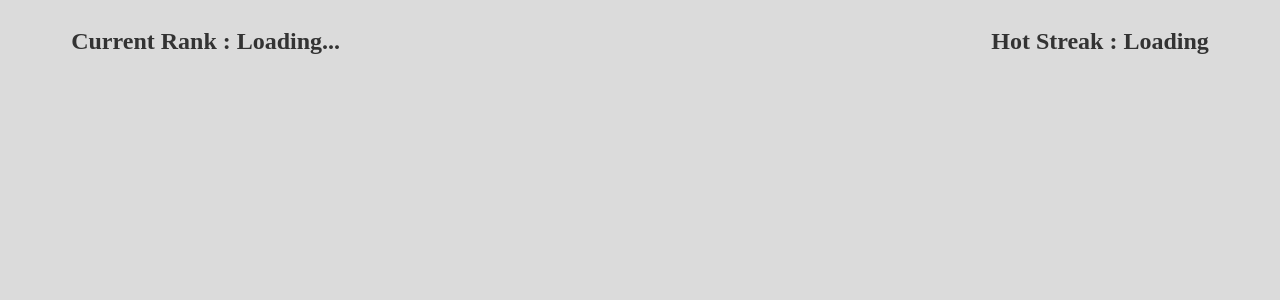
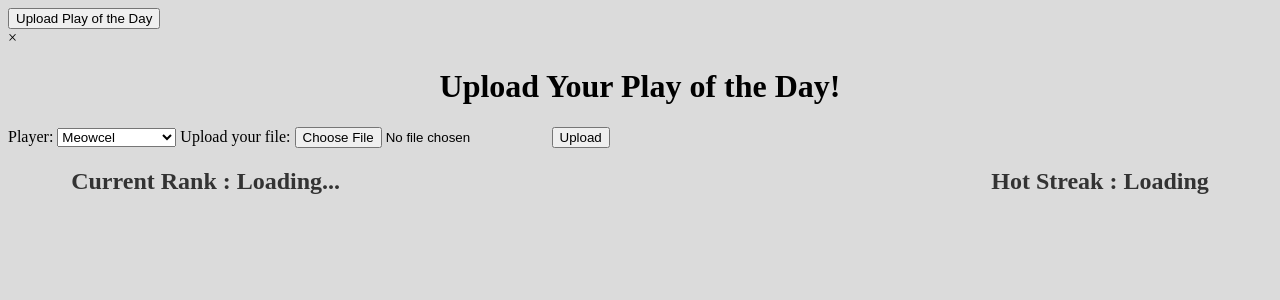
Before and after one commit to ReeceL0ck/FanSite, a FastAPI app: template templates/mainplay.html in a window 1280 px wide. Shown: the top 300 px of the page. Run offline with FastAPI, Linux system fonts and the light colour scheme; the template is opened without the code that fills it, so the values that code supplies are empty.

Commit message:
Added templates

```diff
--- /dev/null
+++ b/static/js/modal.js
@@ -0,0 +1,13 @@
+function openModal() {
+    document.getElementById('modal').classList.add('active');
+}
+
+function closeModal() {
+    document.getElementById('modal').classList.remove('active');
+}
+
+function closeModalOnOverlay(event) {
+    if (event.target.id === 'modal') {
+        closeModal();
+    }
+}
--- a/templates/base.html
+++ b/templates/base.html
@@ -4,12 +4,13 @@
   <title>Play of the day!</title>
   {% block styles  %}
     <link rel="icon" href="{{cdn}}/img/icon/favicon.ico" type="image/x-icon" />
-    <link href="{{ url_for('static', path='/style.css') }}" rel="stylesheet">
+    <link href="{{ url_for('static', path='css/style.css') }}" rel="stylesheet">
+    <script src="static/js/modal.js" defer></script>
   {% endblock %}
 </head>
 
 <body>
-  <div class="container ">
+  <div class="container">
   <div class="span-24 last">
   {% block body %}
 
--- a/templates/mainplay.html
+++ b/templates/mainplay.html
@@ -1,11 +1,34 @@
 {% extends "base.html" %}
+{% block main_body %}
+  <button onclick="openModal()">Upload Play of the Day</button>
 
-{% block main_body %}
-<div>
-    <div>
+    <div class="modal" id="modal" onclick="closeModalOnOverlay(event)">
+        <div class="modal-content">
+            <span class="close" onclick="closeModal()">&times;</span>
+            <form action="clips/uploadfile/" method="post" enctype="multipart/for   m-data">
+                <h1>Upload Your Play of the Day!</h1>
+                <label for="player">Player:</label>
+                <select id="player" name="player">
+                <option value="Meowcel">Meowcel</option>
+                <option value="Savage John">Savage John</option>
+                <option value="Larry Longstride">Larry Longstride</option>
+                <option value="Kid Balls Pro">Kid Balls Pro</option>
+                <option value="Attenion U Pigs">Attenion U Pigs</option>
+                </select>
+                <label for="file">Upload your file:</label>
+                <input type="file" name="file" id="file" required>
+                <button type="submit">Upload</button>
+            </form>
+        </div>
+    </div>
+    <script>
+
+    </script>
+
             <div class="rank-info">
                 <h2 class="current-rank">Current Rank : <span id="rank-display">Loading...</span></h2>
                 <h2 class="hot-streak">Hot Streak : <span style="text-align: right;" id="hot-streak"> Loading</span></h2>
+
                 </div>
                 </div>
                 <div>
```
Also changed, not shown: README.md, 1 other file.
